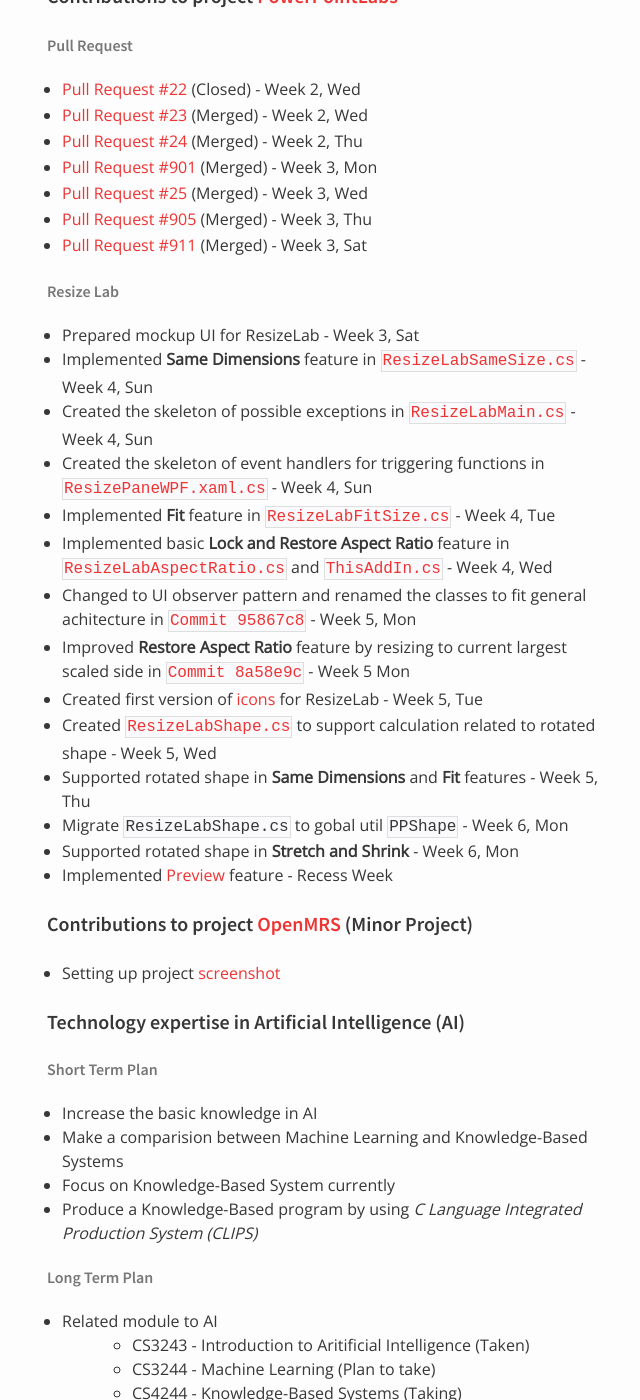
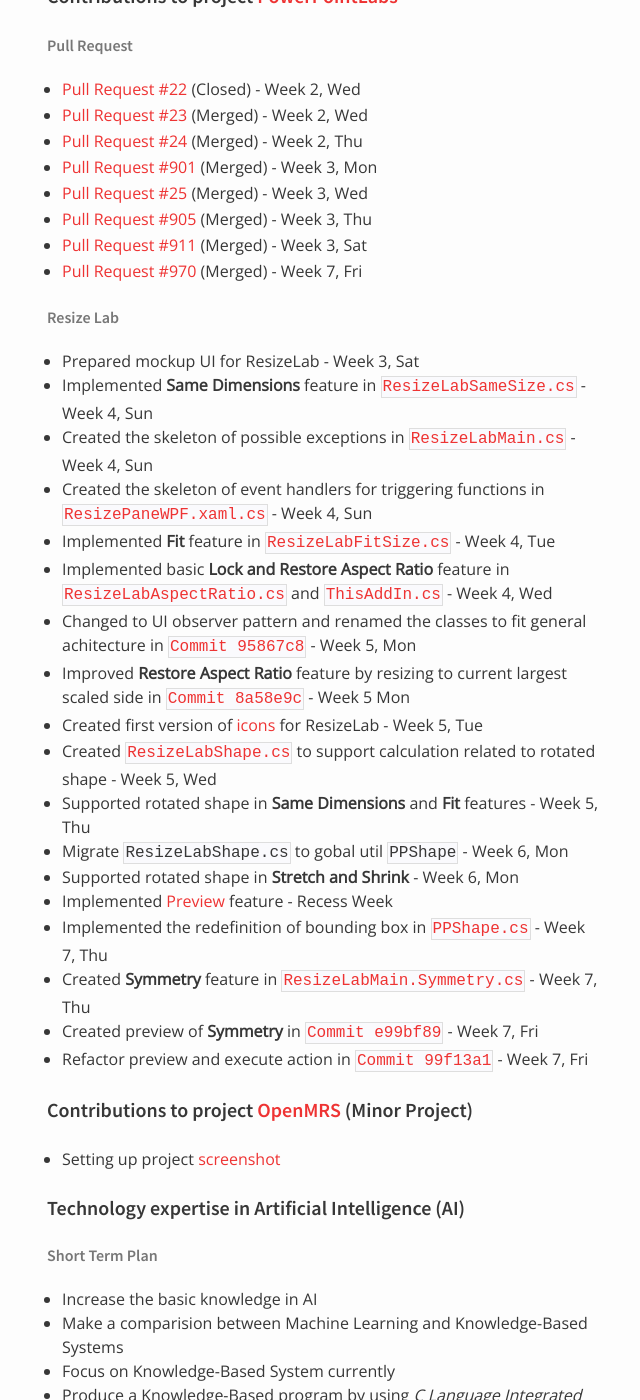
Before and after one commit to nus-oss/cs3281-AY1516S2-website, a Jekyll site: the page built from teams/powerpointlabs.md, in a window 1280 px wide and 1400 px high, scrolled down 5273 px. Shown: the whole window, without its empty margins (323-963 px from the left). Built offline with Jekyll 4.4.1, drawn with Linux system fonts in a browser that asks for light colours; some of the changed text lies outside the part shown.

Commit message:
Update Yu Ting's progress

```diff
--- a/teams/powerpointlabs.md
+++ b/teams/powerpointlabs.md
@@ -74,14 +74,14 @@
   * [x] Same Dimension - Week 4, Sun
   * [x] Fit - Week 4, Tue
   * [x] Aspect Ratio - Week 4, Wed
+  * [x] Make Symmetry - Week 7, Fri
 * Intermediate functionality for Resize Lab
   * [x] Enhance the reference point of Stretch & Shrink - Week 5, Mon
   * [x] Enhance the scale factor of Restore Aspect Ratio - Week 5, Mon
   * [x] Refactor the architecture of Resize Lab - Week 5, Tue
   * [x] Implement absolute dimension for resizing - Week 5, Wed
   * [x] Implement restore aspect ratio with absolute dimension - Week 6, Thu
-  * [ ] Improve on rotation support for shapes
-  * [ ] Work on Make Symmetric feature
+  * [x] Improve on rotation support for shapes - Week 7, Thu
   * [ ] Create Crop To Match feature
   * [ ] Create Ratio Resize feature
 * Advanced functionality for Resize Lab
@@ -163,6 +163,7 @@
 * [Pull Request #25](https://github.com/PowerPointLabs/PowerPointLabs-Website/pull/25) (Merged) - Week 3, Wed
 * [Pull Request #905](https://github.com/PowerPointLabs/PowerPointLabs/pull/905) (Merged) - Week 3, Thu
 * [Pull Request #911](https://github.com/PowerPointLabs/PowerPointLabs/pull/911) (Merged) - Week 3, Sat
+* [Pull Request #970](https://github.com/PowerPointLabs/PowerPointLabs/pull/970) (Merged) - Week 7, Fri
 
 ###### Resize Lab
 * Prepared mockup UI for ResizeLab - Week 3, Sat
@@ -179,6 +180,10 @@
 * Migrate `ResizeLabShape.cs` to gobal util `PPShape` - Week 6, Mon
 * Supported rotated shape in **Stretch and Shrink** - Week 6, Mon
 * Implemented [Preview](https://github.com/nus-fboa2016-PL/PowerPointLabs/compare/3bb5f0221f23dc6bc738bcbc55d719f869203e98...nus-fboa2016-PL:9d94a942dbc48e1da1c8819b35621fbd7e9be974) feature - Recess Week
+* Implemented the redefinition of bounding box in [`PPShape.cs`](https://github.com/nus-fboa2016-PL/PowerPointLabs/blob/c14b014770d3bc00a743914cbc8fcd718cf1f3ac/PowerPointLabs/PowerPointLabs/Utils/PPShape.cs) - Week 7, Thu
+* Created **Symmetry** feature in [`ResizeLabMain.Symmetry.cs`](https://github.com/nus-fboa2016-PL/PowerPointLabs/blob/b994d66268cb1eb29597d47ea687f781b70f40d1/PowerPointLabs/PowerPointLabs/ResizeLab/ResizeLabMain.Symmetry.cs) - Week 7, Thu
+* Created preview of **Symmetry** in [`Commit e99bf89`](https://github.com/nus-fboa2016-PL/PowerPointLabs/commit/1a76458a8a6168f37771c95e245b88e45b2512e7) - Week 7, Fri
+* Refactor preview and execute action in [`Commit 99f13a1`](https://github.com/nus-fboa2016-PL/PowerPointLabs/commit/ab4c5086cd3bb9425d7280858658609655d67167) - Week 7, Fri
 
 #### Contributions to project [OpenMRS](http://openmrs.org/) (Minor Project)
  * Setting up project [screenshot](https://www.dropbox.com/s/j21ry9fhyinlf16/setup.PNG?dl=0)
```
